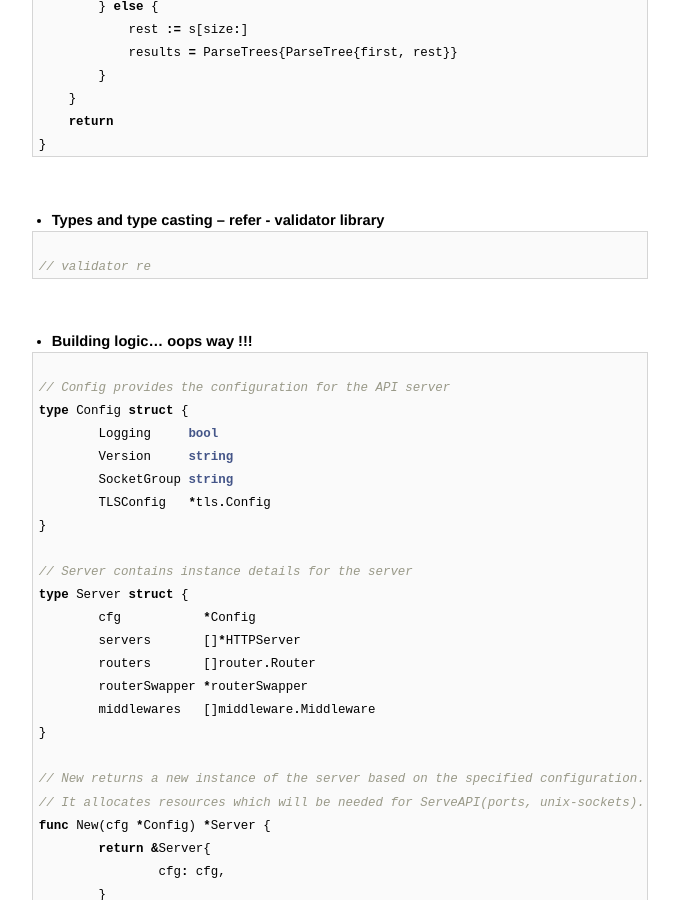
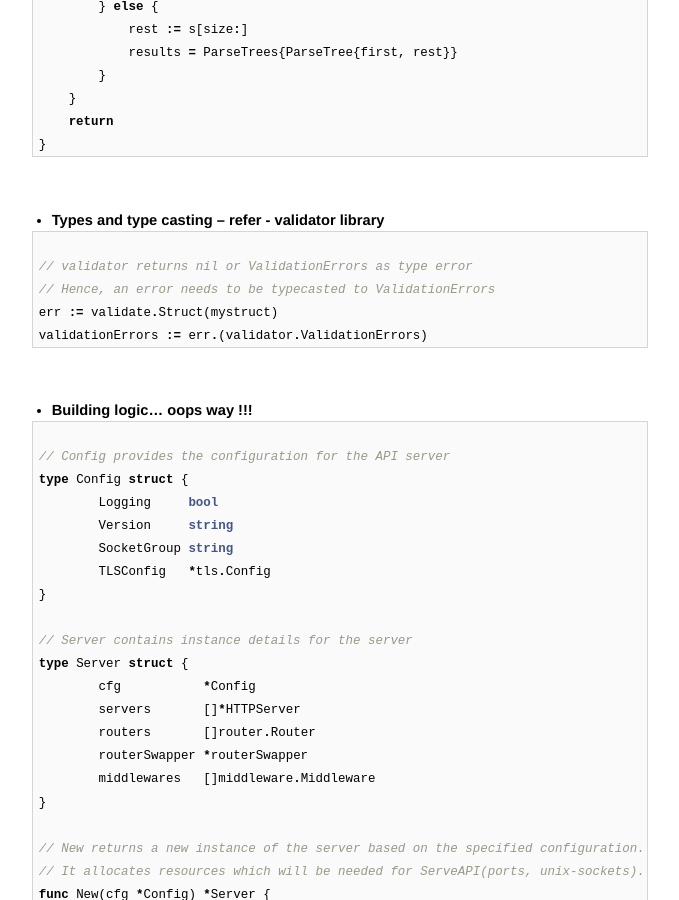
Before and after one commit to AmitKumarDas/amitkumardas.github.io, a Jekyll site: the page built from _posts/2016-07-14-my-golang-refresher.md, in a window 1280 px wide and 900 px high, scrolled down 6041 px. Shown: the whole window, without its empty margins (300-979 px from the left). Built offline with Jekyll 4.4.1, drawn with Linux system fonts in a browser that asks for light colours.

Commit message:
Update 2016-07-14-my-golang-refresher.md

````diff
--- a/_posts/2016-07-14-my-golang-refresher.md
+++ b/_posts/2016-07-14-my-golang-refresher.md
@@ -308,7 +308,10 @@ func (p Item) Parse(s string) (results ParseTrees) {
 
 ```go
 
-// validator re
+// validator returns nil or ValidationErrors as type error
+// Hence, an error needs to be typecasted to ValidationErrors
+err := validate.Struct(mystruct)
+validationErrors := err.(validator.ValidationErrors)
 ```
 
 <br />
````
